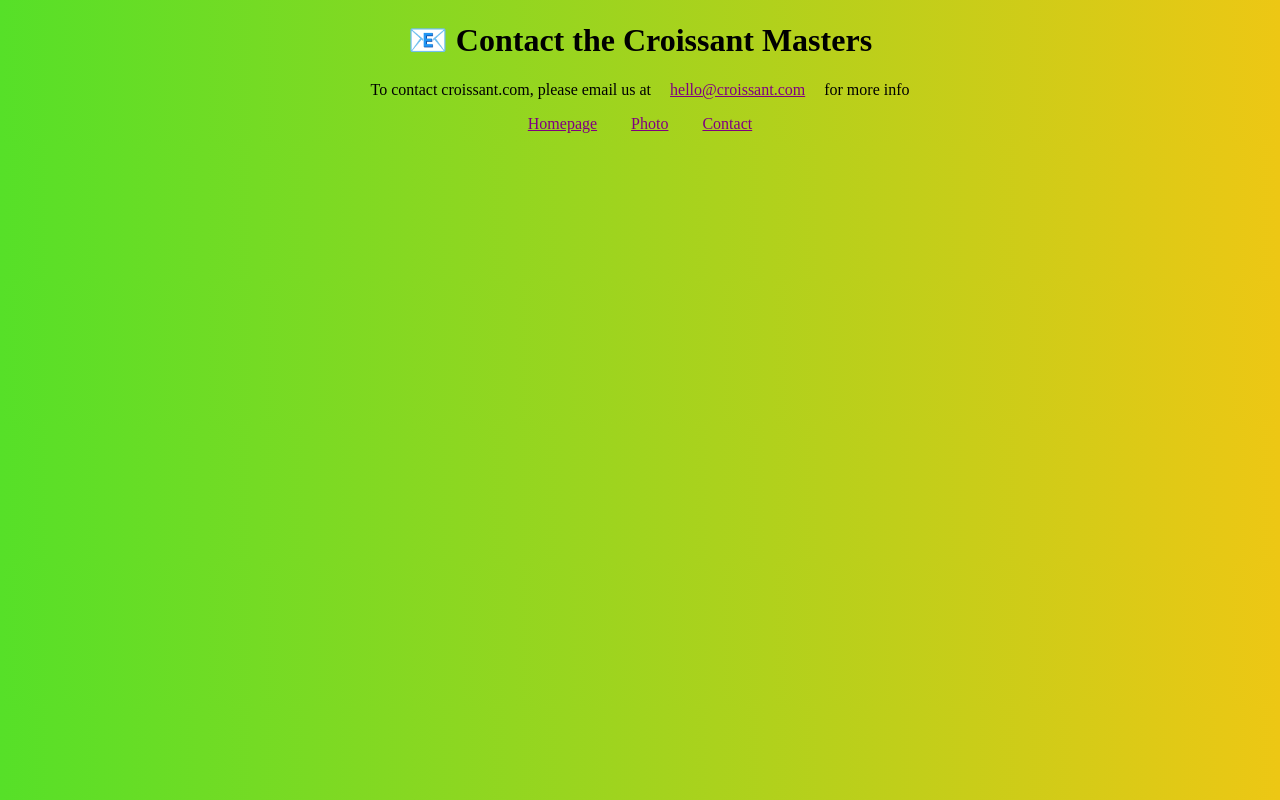
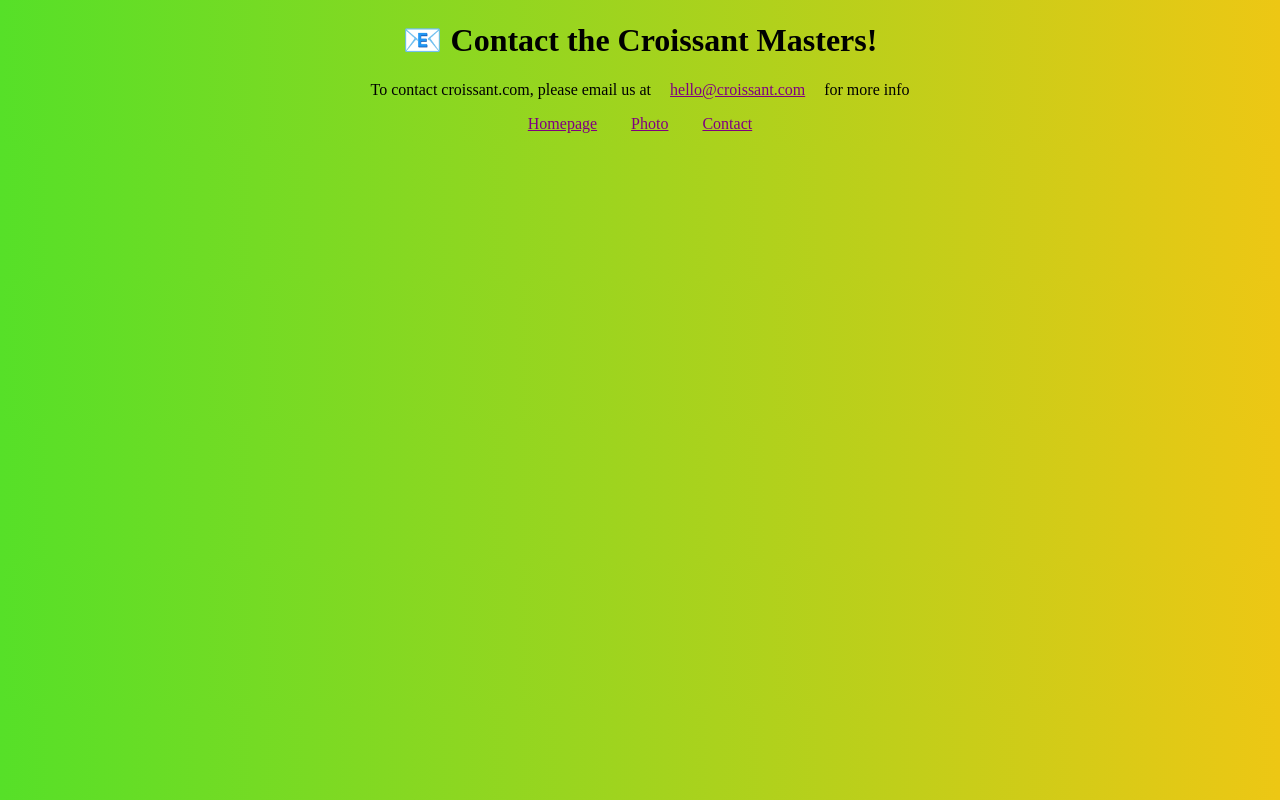
Before and after one commit to signalsresearcher/croissant, a plain HTML site: page contact.html in a window 1280 px wide. Drawn offline with Linux system fonts and the light colour scheme; a web font is replaced by a local one.

Commit message:
updated contact title

```diff
--- a/contact.html
+++ b/contact.html
@@ -11,7 +11,7 @@
     <meta name="description"  content="If you'd like to contact us, this page has the details." />
 </head>
 <body>
-    <h1>📧 Contact the Croissant Masters</h1>
+    <h1>📧 Contact the Croissant Masters!</h1>
     <p>To contact croissant.com, please email us at <a href="mailto:hello@croissant.com" title="contact us by email">hello@croissant.com</a> for more info</p>
     <footer class="footer">
         <a href="/index.html">Homepage</a>
```
